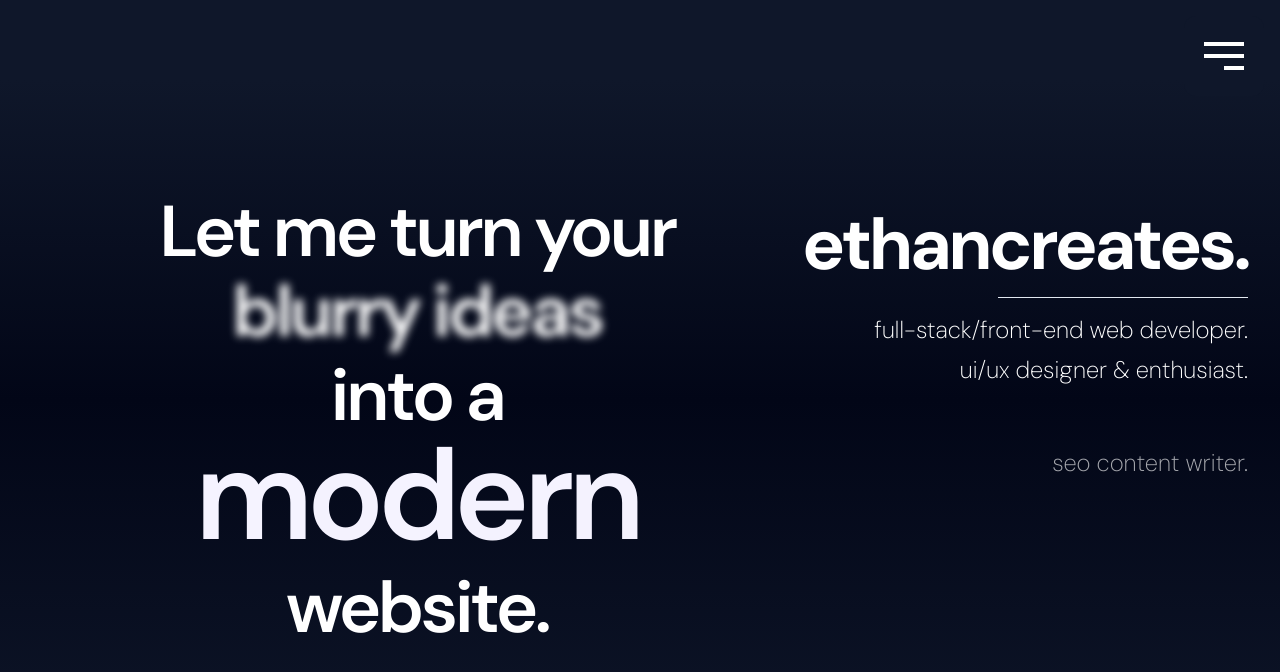
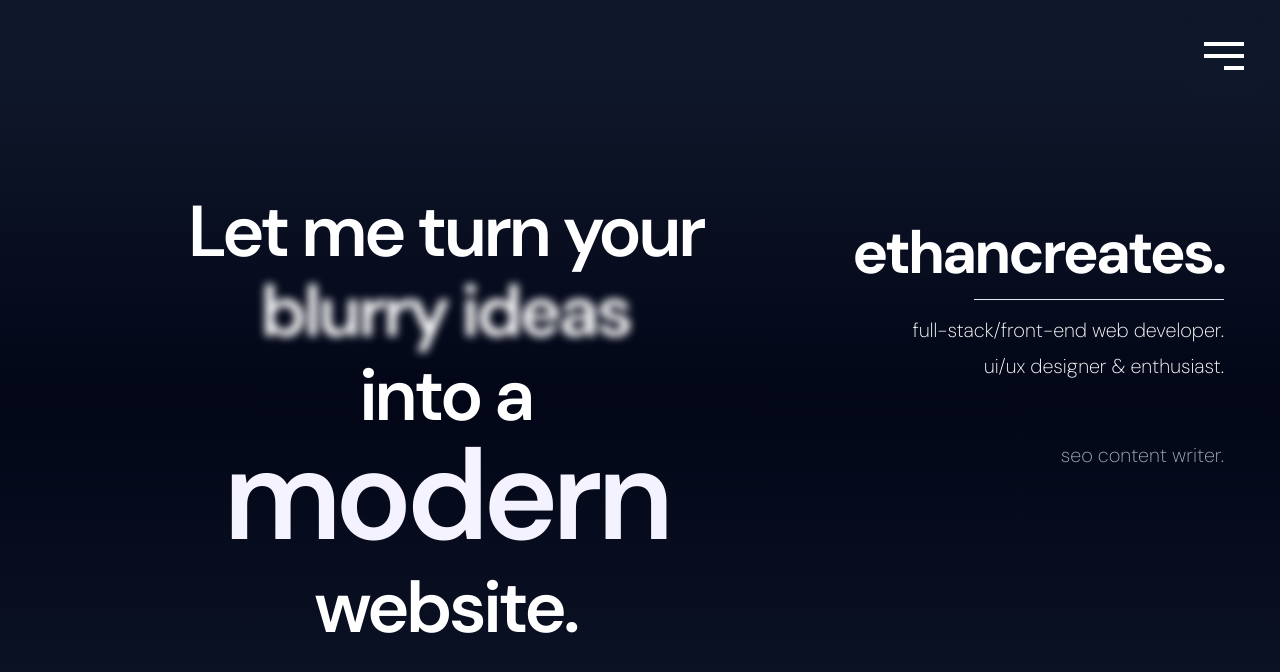
Before and after one commit to ethancreates/ethancreates-portfolio, a Next.js app: page / in a window 1280 px wide. Shown: the top 672 px of the page. Built offline with nearby package versions, Linux system fonts and the light colour scheme.

Commit message:
made herosection rightside typographys smaller and px bigger

```diff
--- a/src/app/page.tsx
+++ b/src/app/page.tsx
@@ -2,7 +2,7 @@ import HeroSection from "@/components/HeroSection";
 
 export default function Home() {
   return (
-    <main className="flex flex-col items-center px-8  lg:max-w-screen-2xl md:mx-auto ">
+    <main className="flex flex-col items-center max-sm:px-8  px-14  lg:max-w-screen-2xl md:mx-auto ">
       <HeroSection />
     </main>
   );
--- a/src/components/HeroSection.tsx
+++ b/src/components/HeroSection.tsx
@@ -64,12 +64,12 @@ const HeroSection = () => {
         </motion.h1>
       </div>
       {/* right side */}
-      <div className="lg:basis-1/3 flex flex-col items-center  lg:items-end lg:justify-center max-sm:mt-10 mb-10 max-sm:scale-90">
+      <div className="lg:basis-1/3 flex flex-col items-center  lg:items-end lg:justify-center max-sm:mt-10 mb-10 max-sm:scale-90 max-md:scale-90">
         <motion.h1
           initial={{ opacity: 0, y: 150 }}
           animate={{ opacity: 1, y: 0 }}
           transition={{ duration: 1, delay: 3 }}
-          className="mb-3 text-4xl lg:text-7xl font-bold text-white tracking-tighter"
+          className="mb-3 text-4xl lg:text-6xl font-bold text-white tracking-tighter"
         >
           ethancreates.
         </motion.h1>
@@ -86,7 +86,7 @@ const HeroSection = () => {
             animate={{ opacity: 1, y: 0 }}
             transition={{ duration: 1, delay: 4 + index * 0.5 }}
             key={index}
-            className="lg:text-2xl my-1 font-extralight max-lg:text-center"
+            className="lg:text-xl my-1 font-extralight max-lg:text-center"
           >
             <h3 className="">{data.title}</h3>
           </motion.div>
```
Also changed, not shown: 1 other file (tests, documents, lock files or other folders).
